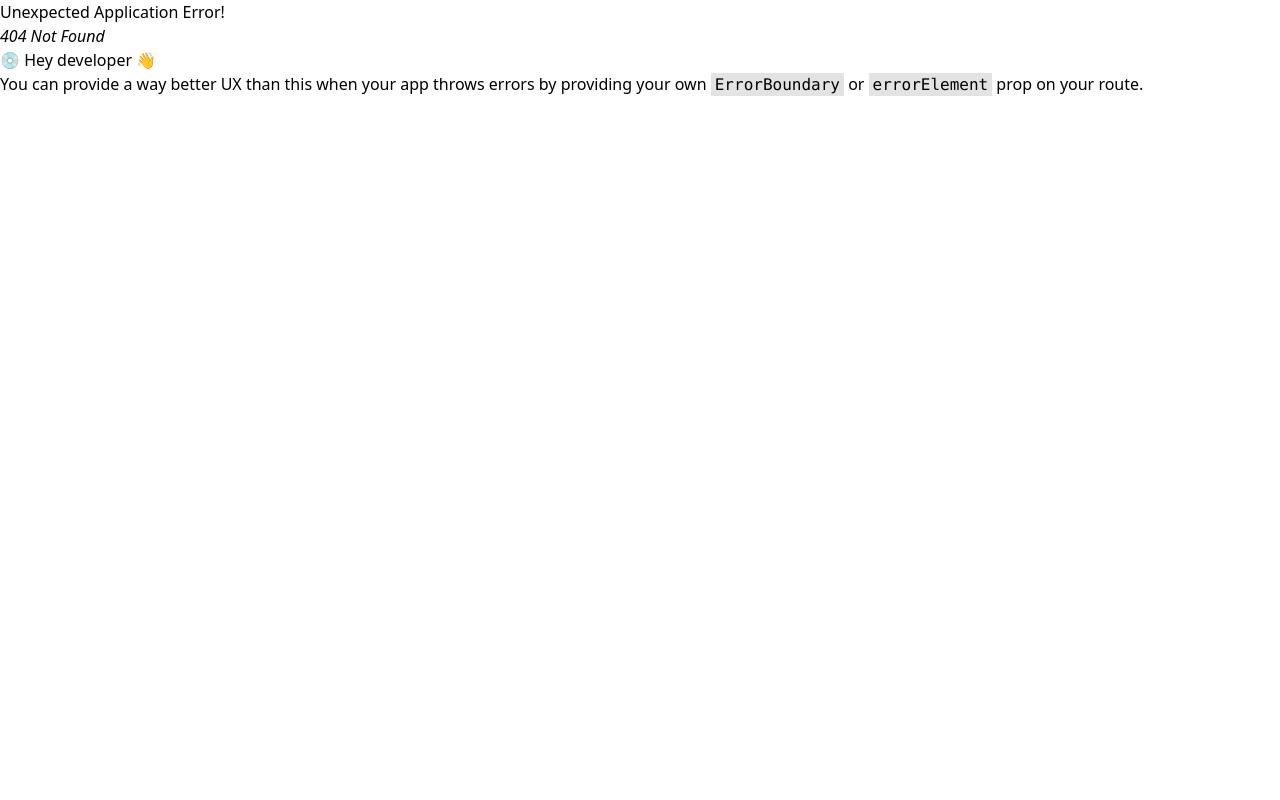
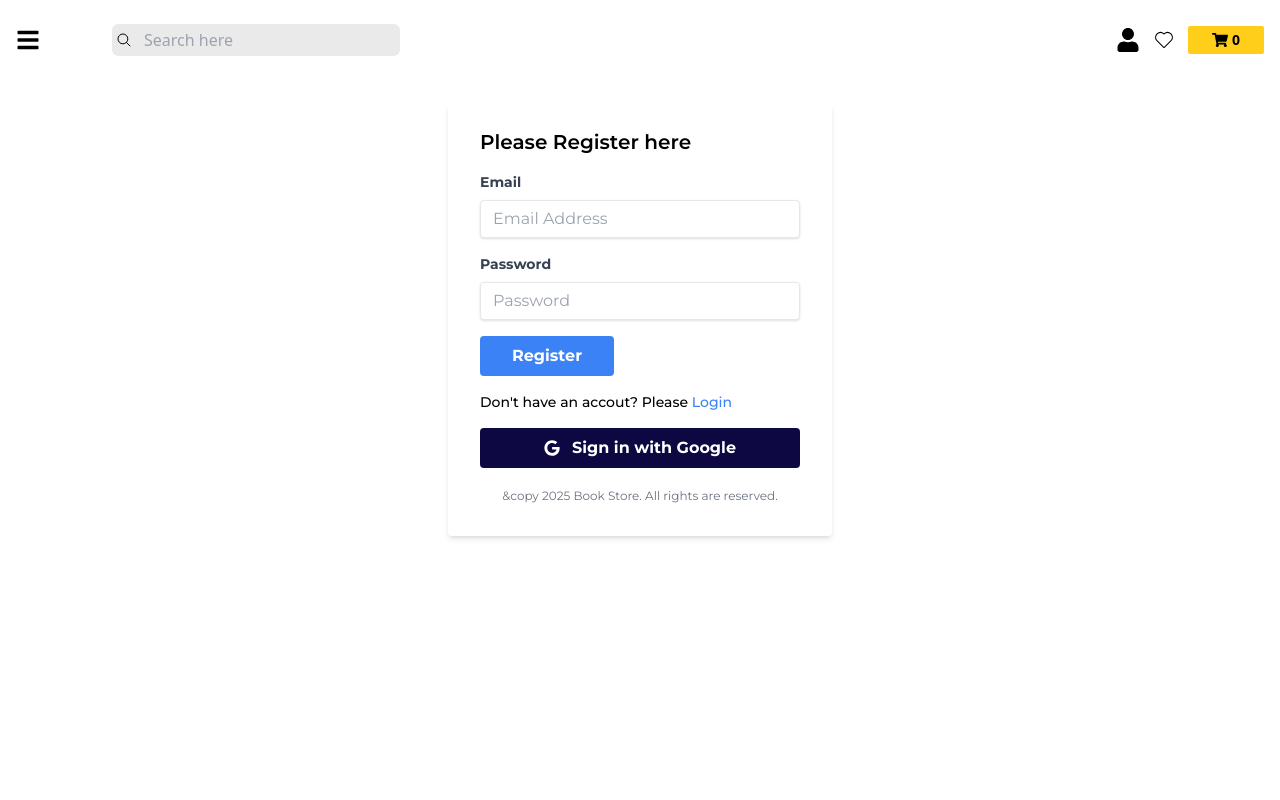
Before and after one commit to abhaygupta9397/Book-Store-Mern-Stack, a React (Vite) app in the folder frontend/: page /register in a window 1280 px wide. Before the commit this address had no page. Shown: the top 800 px of the page. Built offline with nearby package versions, Linux system fonts and the light colour scheme.

Commit message:
Login and Register form
Login and Register Form done on 11/12/2024

```diff
--- a/frontend/package.json
+++ b/frontend/package.json
@@ -12,6 +12,7 @@
   "dependencies": {
     "react": "^18.3.1",
     "react-dom": "^18.3.1",
+    "react-hook-form": "^7.54.0",
     "react-icons": "^5.3.0",
     "react-router-dom": "^6.27.0",
     "swiper": "^11.1.15"
--- /dev/null
+++ b/frontend/src/components/Login.jsx
@@ -0,0 +1,73 @@
+import { useState } from "react";
+import { Link } from "react-router-dom"
+import { FaGoogle } from "react-icons/fa";
+import { useForm } from "react-hook-form"
+
+const Login = () => {
+    const[message, setMessage] = useState("");
+    const {
+        register,
+        handleSubmit,
+        watch,
+        formState: { errors },
+      } = useForm()
+      const onSubmit = (data) => console.log(data)
+
+      const handleGoogleSignIn = () => {
+
+      }
+  return (
+    <div className='h-[calc(100vh - 120px)] flex justify-center items-center'>
+
+<div className='w-full max-w-sm mx-auto bg-white shadow-md rounded px-8 pt-6 pb-8 mb-4'>
+{/* <h2 className='text-xl font-semibold mb-4'>Please Register</h2> */}
+            <h2 className='text-xl font-semibold mb-4'>Please Login here</h2>
+            <form onSubmit={handleSubmit(onSubmit)}>
+                <div className='mb-4'>
+                    <label className='block text-gray-700 text-sm font-bold mb-2' htmlFor="email">
+                        Email
+                    </label>
+                    <input
+                    {...register("email", { required: true })}
+                    type="email" name="email" id="email" placeholder='Email Address'
+                    className='shadow appearance-none border rounded w-full py-2 px-3
+                    leading-tight focus:outline-none focus:shadow ' />
+                </div>
+                <div className='mb-4'>
+                    <label className='block text-gray-700 text-sm font-bold mb-2' htmlFor="password">
+                        Password
+                    </label>
+                    <input
+                    {...register("password", { required: true })}
+                    type="password" name="password" id="password" placeholder='Password'
+                    className='shadow appearance-none border rounded w-full py-2 px-3
+                    leading-tight focus:outline-none focus:shadow ' />
+                </div>
+
+                {
+                    message && <p className="text-red-500 text-xs italic mb-3">`Please enter valid email and password ${message}</p>
+                }
+                <div>
+                    <button className='bg-blue-500 hover:bg-blue-700 text-white font-bold py-2 px-8 rounded focus:outline'>Login</button>
+                </div>
+            </form>
+            <p className='align-baseline font-medium mt-4 text-sm'>Don't have an accout? Please <Link to='/register' className="text-blue-500 hover:text-blue-700">Register</Link></p>
+
+            {/* google sign in  */}
+            <div className="mt-4">
+                <button
+                onClick={handleGoogleSignIn}
+                className='w-full flex flex-wrap gap-1 items-center justify-center
+                bg-secondary hover:bg-blue-700 text-white font-bold py-2 px-4 rounded
+                focus:outline-none'>
+                <FaGoogle className='mr-2' />
+                Sign in with Google
+                </button>
+            </div>
+            <p className='mt-5 text-center text-gray-500 text-xs'>&copy 2025 Book Store. All rights are reserved.</p>
+        </div>
+    </div>
+  )
+}
+
+export default Login
--- /dev/null
+++ b/frontend/src/components/Register.jsx
@@ -0,0 +1,73 @@
+import { useState } from "react";
+import { Link } from "react-router-dom"
+import { FaGoogle } from "react-icons/fa";
+import { useForm } from "react-hook-form"
+
+const Register = () => {
+  const[message, setMessage] = useState("");
+    const {
+        register,
+        handleSubmit,
+        watch,
+        formState: { errors },
+      } = useForm()
+      const onSubmit = (data) => console.log(data)
+
+      const handleGoogleSignIn = () => {
+
+      }
+  return (
+    <div className='h-[calc(100vh - 120px)] flex justify-center items-center'>
+
+<div className='w-full max-w-sm mx-auto bg-white shadow-md rounded px-8 pt-6 pb-8 mb-4'>
+{/* <h2 className='text-xl font-semibold mb-4'>Please Register</h2> */}
+            <h2 className='text-xl font-semibold mb-4'>Please Register here</h2>
+            <form onSubmit={handleSubmit(onSubmit)}>
+                <div className='mb-4'>
+                    <label className='block text-gray-700 text-sm font-bold mb-2' htmlFor="email">
+                        Email
+                    </label>
+                    <input
+                    {...register("email", { required: true })}
+                    type="email" name="email" id="email" placeholder='Email Address'
+                    className='shadow appearance-none border rounded w-full py-2 px-3
+                    leading-tight focus:outline-none focus:shadow ' />
+                </div>
+                <div className='mb-4'>
+                    <label className='block text-gray-700 text-sm font-bold mb-2' htmlFor="password">
+                        Password
+                    </label>
+                    <input
+                    {...register("password", { required: true })}
+                    type="password" name="password" id="password" placeholder='Password'
+                    className='shadow appearance-none border rounded w-full py-2 px-3
+                    leading-tight focus:outline-none focus:shadow ' />
+                </div>
+
+                {
+                    message && <p className="text-red-500 text-xs italic mb-3">`Please enter valid email and password ${message}</p>
+                }
+                <div>
+                    <button className='bg-blue-500 hover:bg-blue-700 text-white font-bold py-2 px-8 rounded focus:outline'>Register</button>
+                </div>
+            </form>
+            <p className='align-baseline font-medium mt-4 text-sm'>Don't have an accout? Please <Link to='/login' className="text-blue-500 hover:text-blue-700">Login</Link></p>
+
+            {/* google sign in  */}
+            <div className="mt-4">
+                <button
+                onClick={handleGoogleSignIn}
+                className='w-full flex flex-wrap gap-1 items-center justify-center
+                bg-secondary hover:bg-blue-700 text-white font-bold py-2 px-4 rounded
+                focus:outline-none'>
+                <FaGoogle className='mr-2' />
+                Sign in with Google
+                </button>
+            </div>
+            <p className='mt-5 text-center text-gray-500 text-xs'>&copy 2025 Book Store. All rights are reserved.</p>
+        </div>
+    </div>
+  )
+}
+
+export default Register
```
Also changed, not shown: frontend/src/routers/router.jsx (+10 -0 lines), 1 other file (tests, documents, lock files or other folders).
